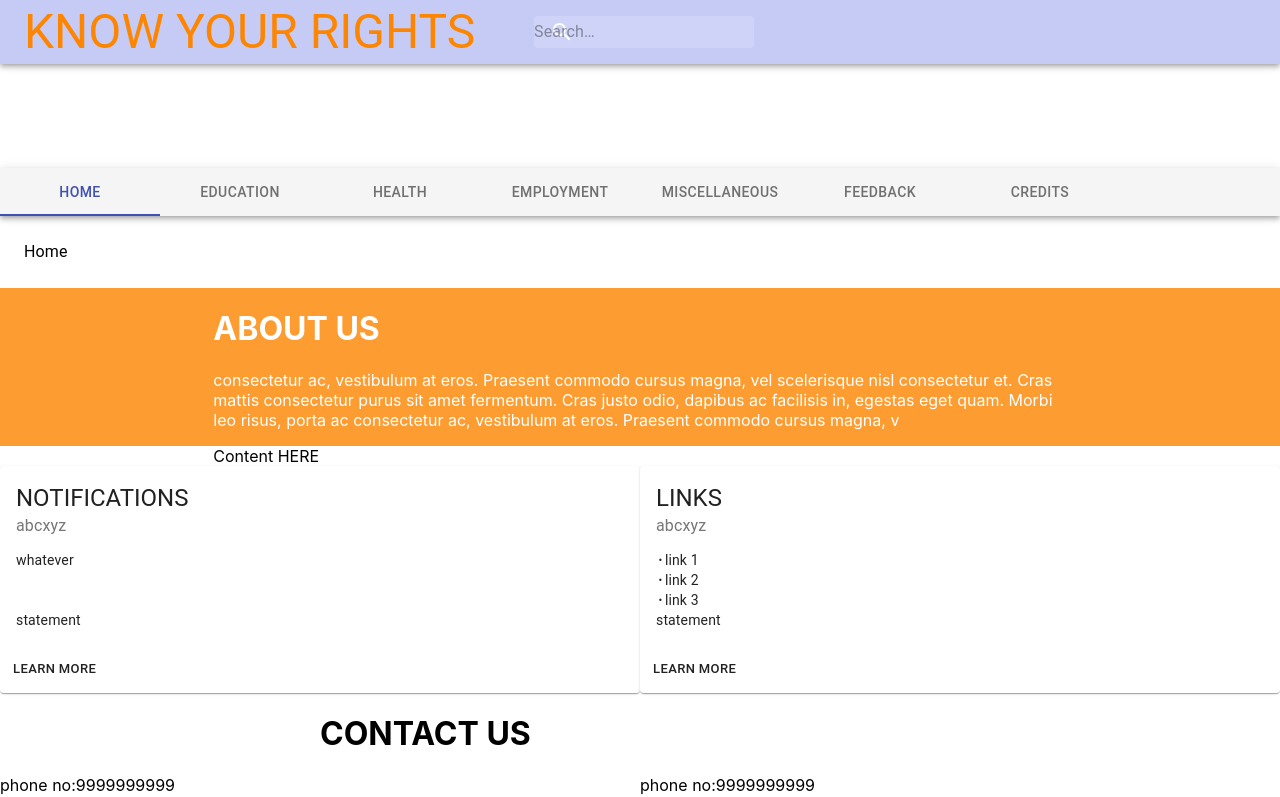
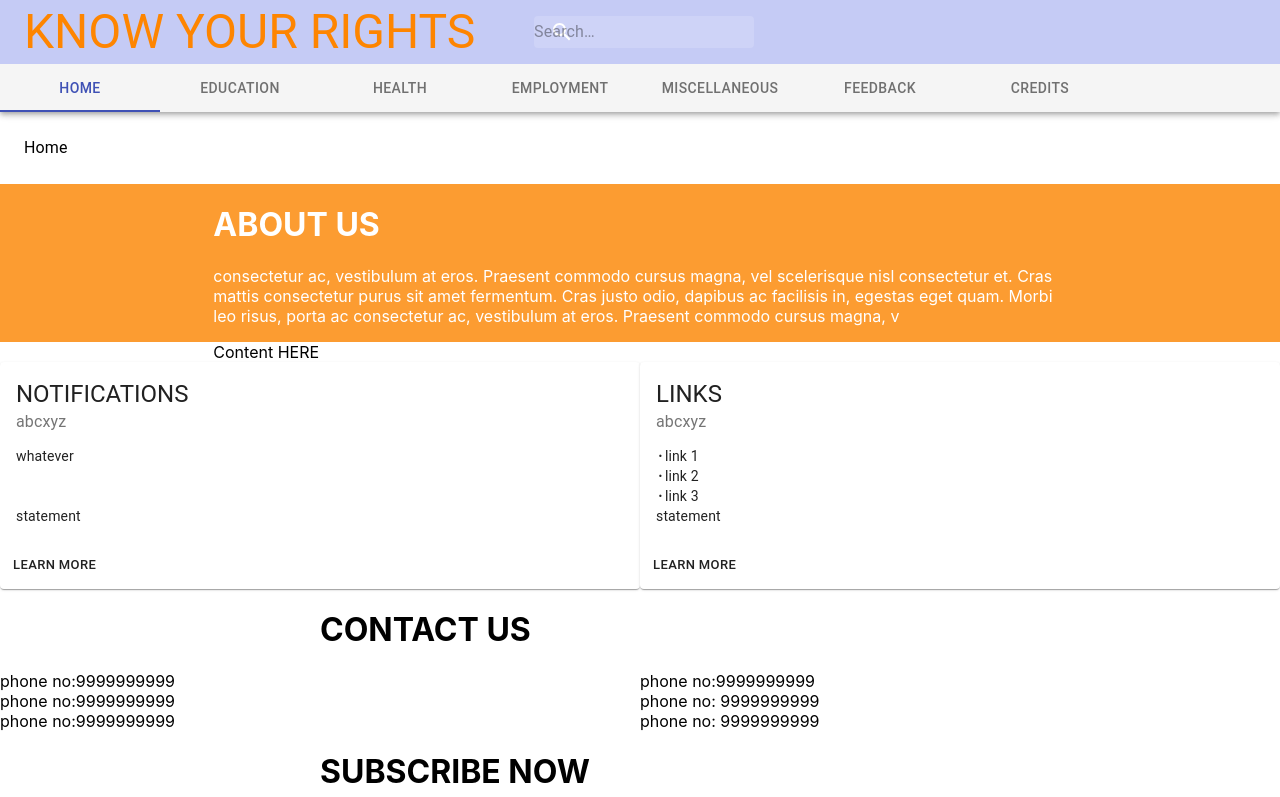
Before and after one commit to amit1066/kyr, a React (Create React App) app: page / in a window 1280 px wide. Shown: the top 797 px of the page. Built offline with nearby package versions, Linux system fonts and the light colour scheme.

Commit message:
should the direction be column (in App.js), im not sure so changed it

```diff
--- a/src/App.js
+++ b/src/App.js
@@ -24,7 +24,7 @@ const useStyles = makeStyles((theme) => ({
 const App = () => {
   const classes = useStyles();
   return (
-    <Grid container direction="column">
+    <Grid container>
       <Grid item xs= {12}>
         <Header />
       </Grid>
```
